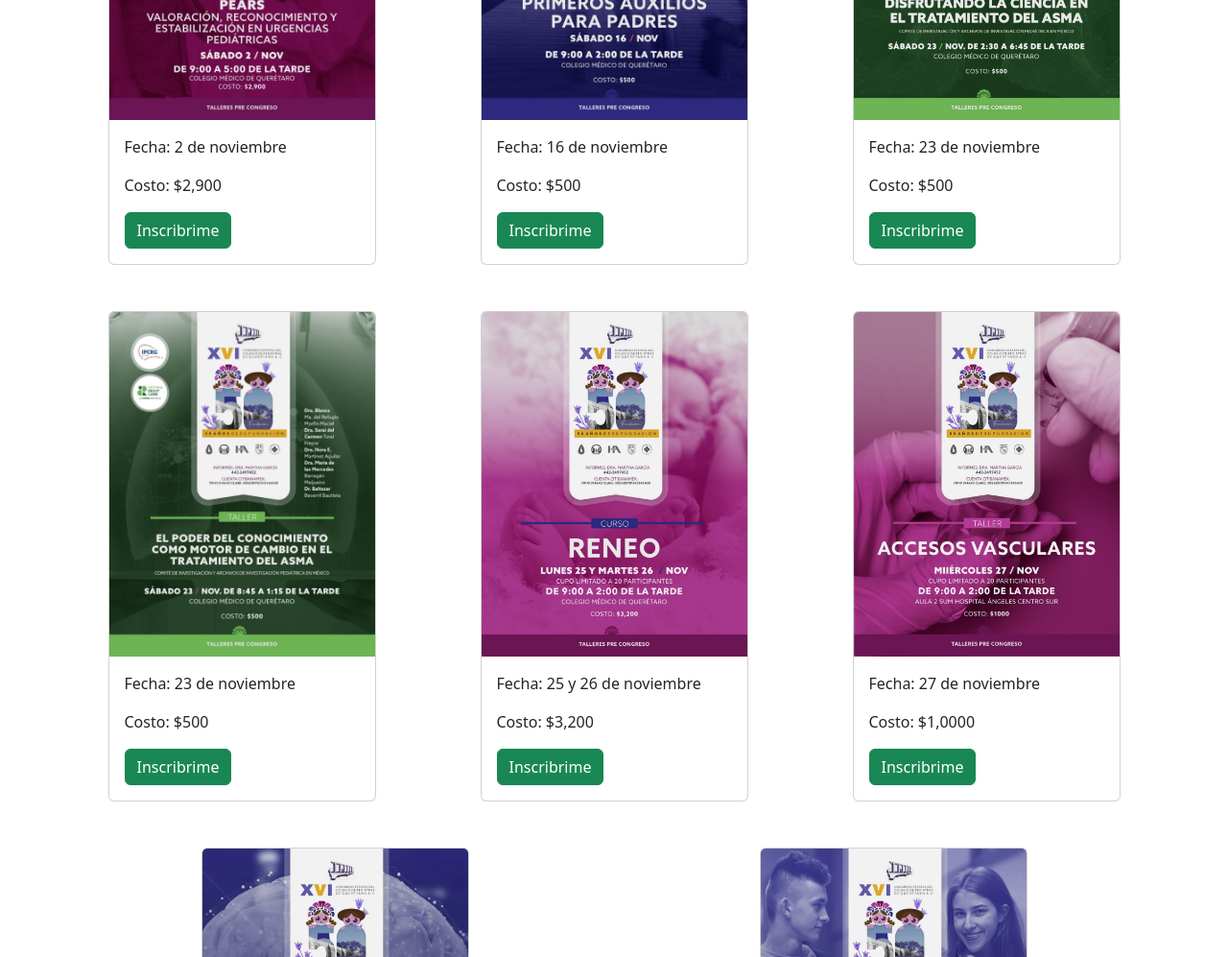
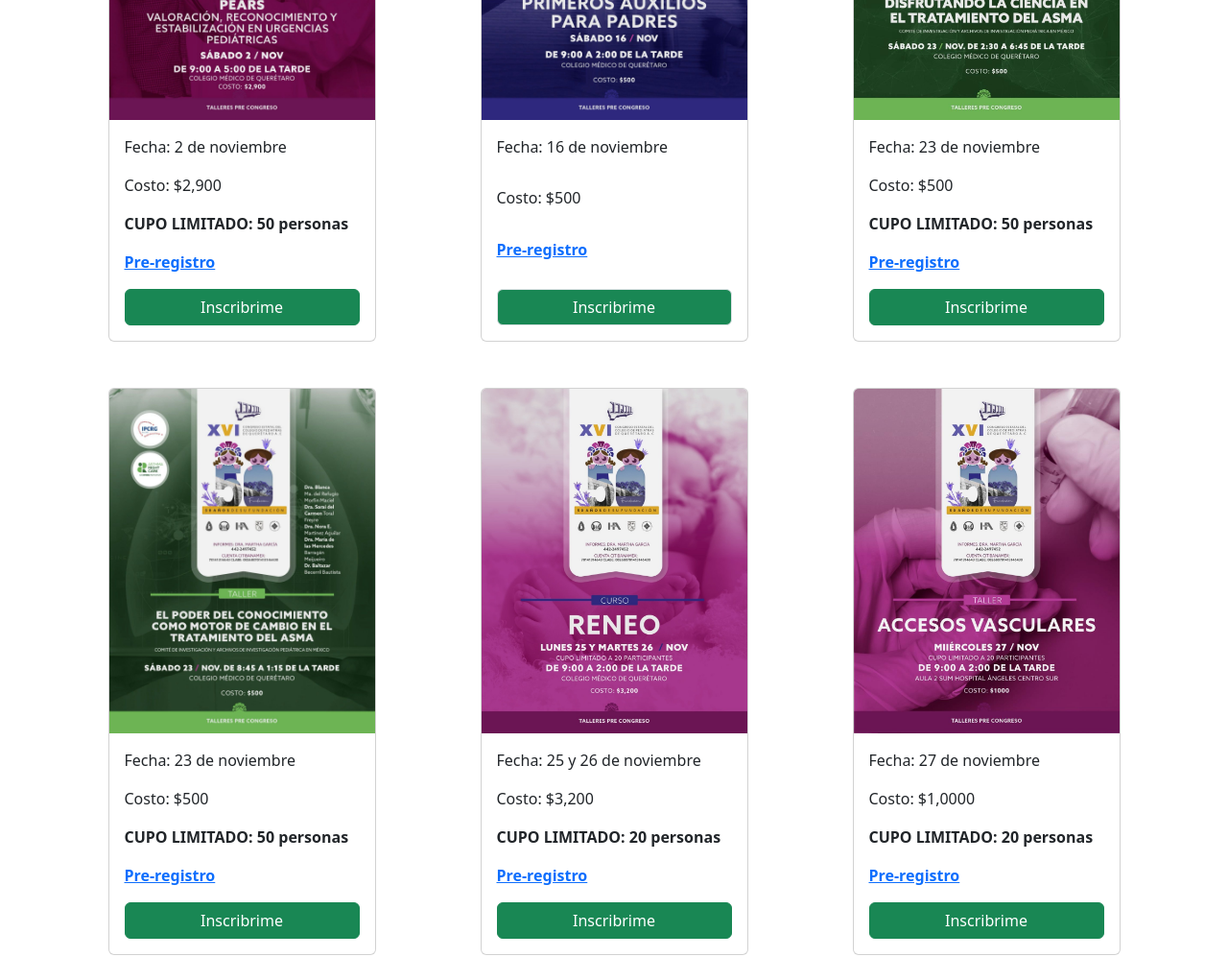
Before and after one commit to leyer96/CPQ_Web, a plain HTML site: page index.html in a window 1280 px wide. Shown: the part 1340-2337 px from the top of the page at 96% size. Drawn offline with nearby package versions, Linux system fonts and the light colour scheme.

Commit message:
Added registration forms and occupancy

```diff
--- a/index.html
+++ b/index.html
@@ -58,65 +58,80 @@
     <div class="container w-80 d-flex flex-wrap justify-content-around gap-5">
       <div class="card col-lg-3 col-md-5 col-sm-12">
         <img src="./images/congreso_2024/PEARS.jpg" class="card-img-top" alt="...">
-        <div class="card-body">
+        <div class="card-body d-flex flex-column justify-content-between">
           <p class="card-text">Fecha: 2 de noviembre</p>
           <p class="card-text">Costo: $2,900</p>
+          <p class="card-text fw-bold">CUPO LIMITADO: 50 personas</p>
+          <p class="card-text fw-bold"><a href="https://forms.gle/gM6rdUHMishRq1UL6" target="_blank">Pre-registro</a></p>
           <a href="https://buy.stripe.com/28o3fD25teDe2kg9AB" class="btn btn-success">Inscribrime</a>
         </div>
       </div>
       <div class="card col-lg-3 col-md-5 col-sm-12">
         <img src="./images/congreso_2024/primeros_auxilios.jpg" class="card-img-top" alt="...">
-        <div class="card-body">
+        <div class="card-body d-flex flex-column justify-content-between">
           <p class="card-text">Fecha: 16 de noviembre</p>
           <p class="card-text">Costo: $500</p>
-          <a href="https://buy.stripe.com/8wM3fDh0neDe3okcMO" class="btn btn-success">Inscribrime</a>
+          <p class="card-text fw-bold"><a href="https://forms.gle/Uuj2DsFidgpRbYSg9" target="_blank">Pre-registro</a></p>
+          <a href="https://buy.stripe.com/8wM3fDh0neDe3okcMO" class="btn btn-success border">Inscribrime</a>
         </div>
       </div>
       <div class="card col-lg-3 col-md-5 col-sm-12">
         <img src="./images/congreso_2024/ciencia_asma.jpg" class="card-img-top" alt="...">
-        <div class="card-body">
+        <div class="card-body d-flex flex-column justify-content-between">
           <p class="card-text">Fecha: 23 de noviembre</p>
           <p class="card-text">Costo: $500</p>
+          <p class="card-text fw-bold">CUPO LIMITADO: 50 personas</p>
+          <p class="card-text fw-bold"><a href="https://forms.gle/nFdyAhxiaeK7doSh9" target="_blank">Pre-registro</a></p>
           <a href="https://buy.stripe.com/bIY9E1dObgLmcYU8wz" class="btn btn-success">Inscribrime</a>
         </div>
       </div>
       <div class="card col-lg-3 col-md-5 col-sm-12">
         <img src="./images/congreso_2024/conocimiento_asma.jpg" class="card-img-top" alt="...">
-        <div class="card-body">
+        <div class="card-body d-flex flex-column justify-content-between">
           <p class="card-text">Fecha: 23 de noviembre</p>
           <p class="card-text">Costo: $500</p>
+          <p class="card-text fw-bold">CUPO LIMITADO: 50 personas</p>
+          <p class="card-text fw-bold"><a href="https://forms.gle/BVTa2GtzpcFSNo5D7" target="_blank">Pre-registro</a></p>
           <a href="https://buy.stripe.com/3csg2p8tRfHi5ws5ko" class="btn btn-success">Inscribrime</a>
         </div>
       </div>
       <div class="card col-lg-3 col-md-5 col-sm-12">
         <img src="./images/congreso_2024/RENEO.jpg" class="card-img-top" alt="...">
-        <div class="card-body">
+        <div class="card-body d-flex flex-column justify-content-between">
           <p class="card-text">Fecha: 25 y 26 de noviembre</p>
           <p class="card-text">Costo: $3,200</p>
+          <p class="card-text fw-bold">CUPO LIMITADO: 20 personas</p>
+          <p class="card-text fw-bold"><a href="https://forms.gle/d5MLjP3WJdkvb3ha8" target="_blank">Pre-registro</a></p>
           <a href="https://buy.stripe.com/5kA9E1cK7fHi4so6ot" class="btn btn-success">Inscribrime</a>
         </div>
       </div>
       <div class="card col-lg-3 col-md-5 col-sm-12">
         <img src="./images/congreso_2024/accesos_vasculares.jpg" class="card-img-top" alt="...">
-        <div class="card-body">
+        <div class="card-body d-flex flex-column justify-content-between">
           <p class="card-text">Fecha: 27 de noviembre</p>
           <p class="card-text">Costo: $1,0000</p>
+          <p class="card-text fw-bold">CUPO LIMITADO: 20 personas</p>
+          <p class="card-text fw-bold"><a href="https://forms.gle/4CkgZgCKmty82Awv7" target="_blank">Pre-registro</a></p>
           <a href="https://buy.stripe.com/28o4jH4dB7aM9MIfZ4" class="btn btn-success">Inscribrime</a>
         </div>
       </div>
       <div class="card col-lg-3 col-md-5 col-sm-12">
         <img src="./images/congreso_2024/neurodesarrollo.jpg" class="card-img-top" alt="...">
-        <div class="card-body">
+        <div class="card-body d-flex flex-column justify-content-between">
           <p class="card-text">Fecha: 28 de noviembre</p>
           <p class="card-text">Costo: $500</p>
+          <p class="card-text fw-bold">CUPO LIMITADO: 50 personas</p>
+          <p class="card-text fw-bold"><a href="https://forms.gle/kf9rZTR88FE8DXyK9" target="_blank">Pre-registro</a></p>
           <a href="https://buy.stripe.com/5kA2bzh0n1Qs8IEfZ5" class="btn btn-success">Inscribrime</a>
         </div>
       </div>
       <div class="card col-lg-3 col-md-5 col-sm-12">
         <img src="./images/congreso_2024/adolescencia.jpg" class="card-img-top" alt="...">
-        <div class="card-body">
+        <div class="card-body d-flex flex-column justify-content-between">
           <p class="card-text">Fecha: 29 de noviembre</p>
           <p class="card-text">Costo: $500</p>
+          <p class="card-text fw-bold">CUPO LIMITADO: 50 personas</p>
+          <p class="card-text fw-bold"><a href="https://forms.gle/tfrbjCVYGBfs4HK5A" target="_blank">Pre-registro</a></p>
           <a href="https://buy.stripe.com/cN25nLcK7amYgb65ks" class="btn btn-success">Inscribrime</a>
         </div>
       </div>
```
